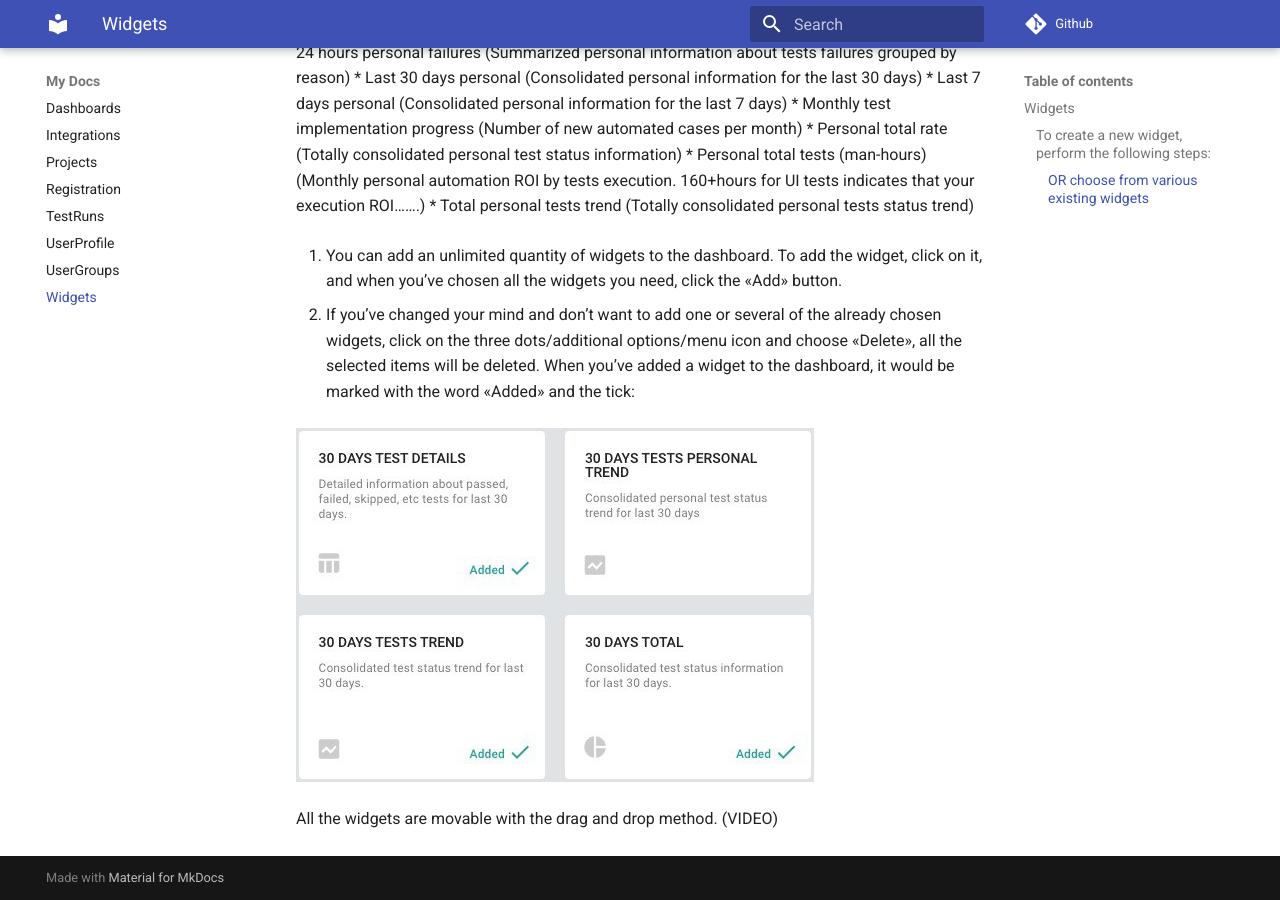
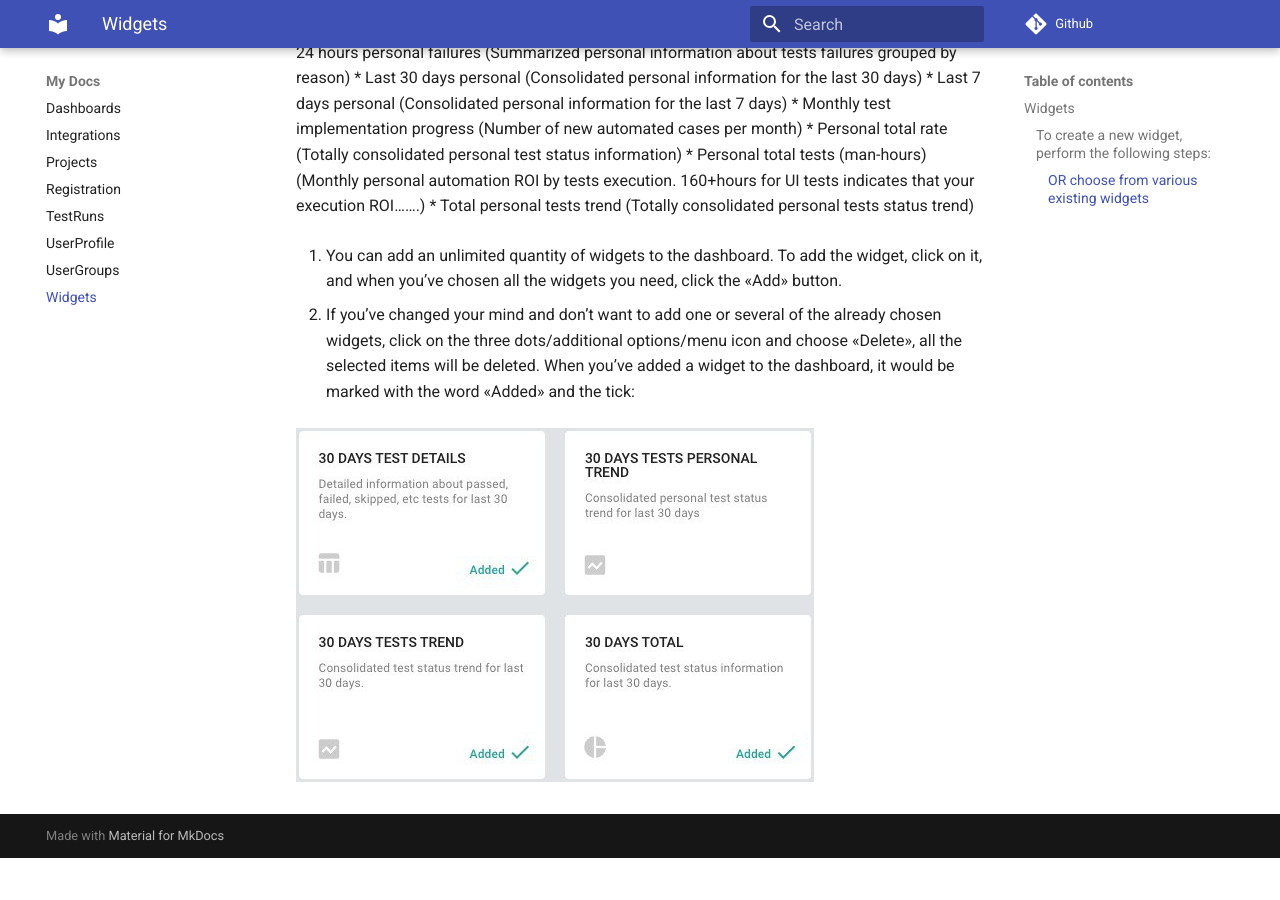
Before and after one commit to APGorobets/mkdocks1, an MkDocs documentation site: the page built from docs/widgets.md, in a window 1280 px wide and 900 px high, scrolled down 4259 px. Built offline with MkDocs 1.6.1 and Material for MkDocs 9.7.7, drawn with Linux system fonts in a browser that asks for light colours; comment, search, counter and statistics services are not loaded; after the commit the page ends 5117 px from its top, so only the background shows below that.

Commit message:
Update widgets.md

```diff
--- a/docs/widgets.md
+++ b/docs/widgets.md
@@ -58,5 +58,3 @@ To add the widget, click on it, and when you’ve chosen all the widgets you nee
 When you’ve added a widget to the dashboard, it would be marked with the word «Added» and the tick:
 
 ![alt text](https://github.com/APGorobets/mkdocks1/blob/master/images/zbrnnr-widgets-17.png?raw=true)
-
-All the widgets are movable with the drag and drop method. (VIDEO)
```
